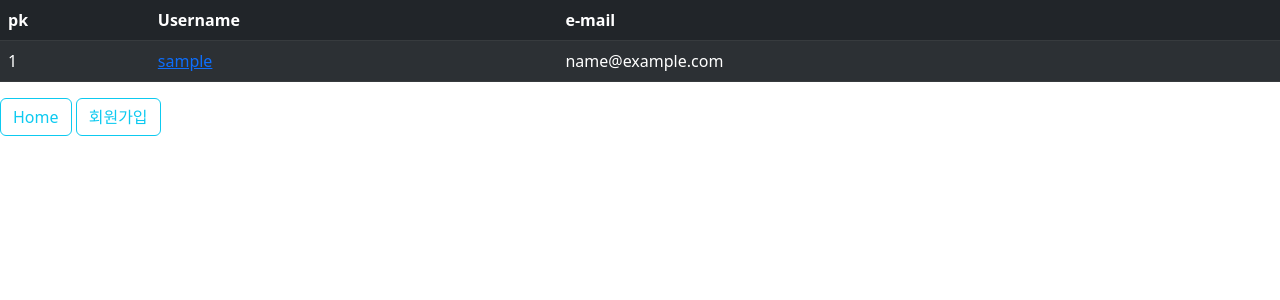
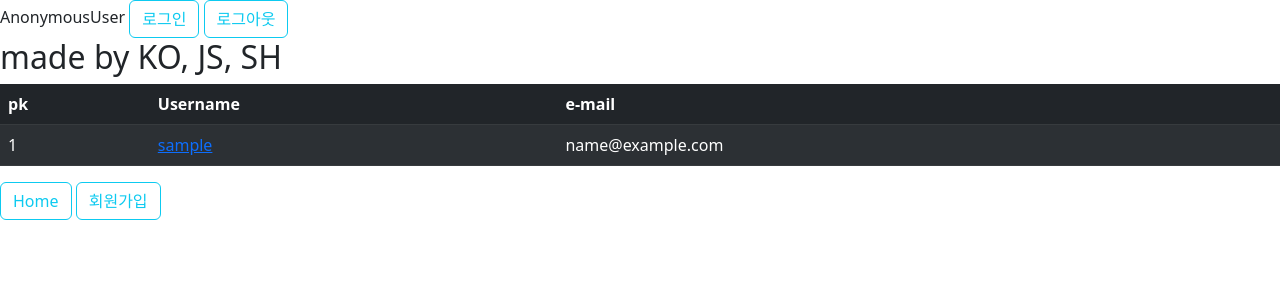
Before and after one commit to 9776mk/pair_3, a Django app: page /accounts/ in a window 1280 px wide. Shown: the top 300 px of the page. Run offline with Django 3.2, Linux system fonts and the light colour scheme; tables that the repository leaves empty hold one stand-in row (values such as "Sample post").

Commit message:
accounts/logout

```diff
--- a/accounts/templates/accounts/index.html
+++ b/accounts/templates/accounts/index.html
@@ -37,4 +37,6 @@
     회원가입
   </a>
 
+
+
 {% endblock %}
--- a/accounts/urls.py
+++ b/accounts/urls.py
@@ -9,4 +9,5 @@ urlpatterns = [
     path('', views.index, name='index'),
     path('<int:user_pk>/',views.detail, name='detail'),
     path('update/',views.update, name='update'),
+    path('logout/', views.logout, name='logout'),
 ]
--- a/accounts/views.py
+++ b/accounts/views.py
@@ -4,6 +4,7 @@ from .forms import CustomUserCreationForm, CustomUserChangeForm
 from django.contrib.auth.forms import AuthenticationForm
 # 로그인 기능
 from django.contrib.auth import login as auth_login
+from django.contrib.auth import logout as auth_logout
 
 from django.contrib.auth import get_user_model
 
@@ -70,3 +71,8 @@ def update(request):
     'form': form,
     }
     return render(request, 'accounts/update.html', context)
+
+
+def logout(request):
+    auth_logout(request)
+    return redirect('accounts:index')
--- a/templates/base.html
+++ b/templates/base.html
@@ -13,7 +13,22 @@
   </head>
 
   <body>
+    {{ request.user }}
+
+    <a href="{% url 'accounts:login' %}" type="button" class="btn btn-outline-info">
+      로그인
+    </a>
+
+    <a href="{% url 'accounts:logout' %}" type="button" class="btn btn-outline-info">
+      로그아웃
+    </a>
+
+
+    <h2>made by KO, JS, SH</h2>
+
     {% block body %}{% endblock body %}
+
+
 
   </body>
 
```
